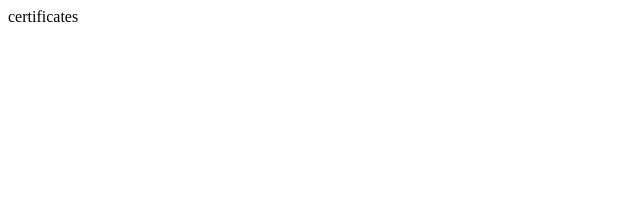
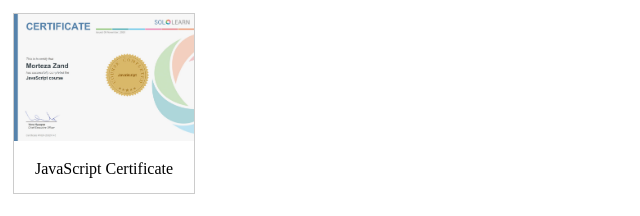
Before and after one commit to mimzand/mimzand.github.io, a plain HTML site: page certificates/index.html in a window 1280 px wide. Shown: the whole page, without its empty margins (0-640 px from the left). Drawn offline with Linux system fonts and the light colour scheme.

Commit message:
add javascript certificate

```diff
--- a/certificates/index.html
+++ b/certificates/index.html
@@ -1 +1,38 @@
-certificates
+<!DOCTYPE html>
+<html>
+
+<head>
+    <style>
+        div.gallery {
+            margin: 5px;
+            border: 1px solid #ccc;
+            float: left;
+            width: 180px;
+        }
+
+        div.gallery:hover {
+            border: 1px solid #777;
+        }
+
+        div.gallery img {
+            width: 100%;
+            height: auto;
+        }
+
+        div.desc {
+            padding: 15px;
+            text-align: center;
+        }
+    </style>
+</head>
+
+<body>
+    <div class="gallery">
+        <a target="_blank" href="cert-1024-20324145.jpg">
+            <img src="cert-1024-20324145.jpg" alt="JavaScript Certificate" width="600" height="400">
+        </a>
+        <div class="desc">JavaScript Certificate</div>
+    </div>
+</body>
+
+</html>
```
Also changed, not shown: certificates/cert-1024-20324145.jpg (added).
